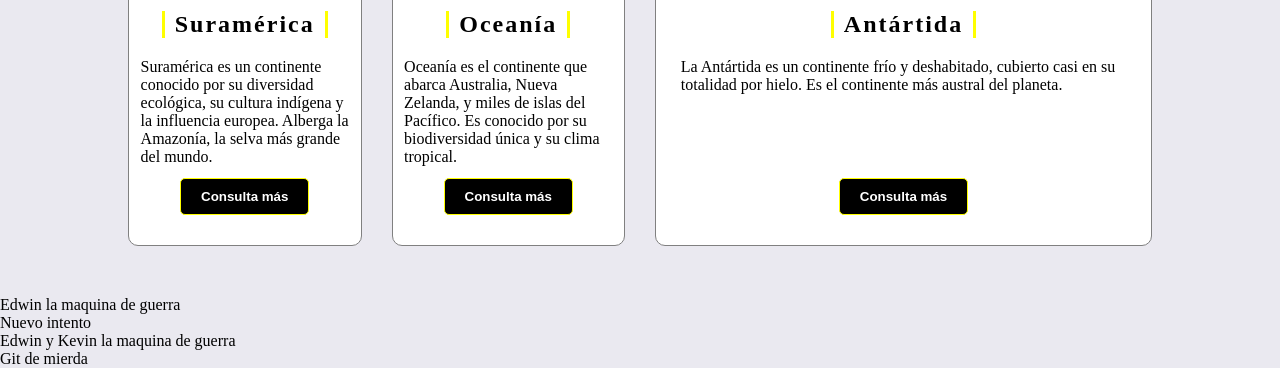
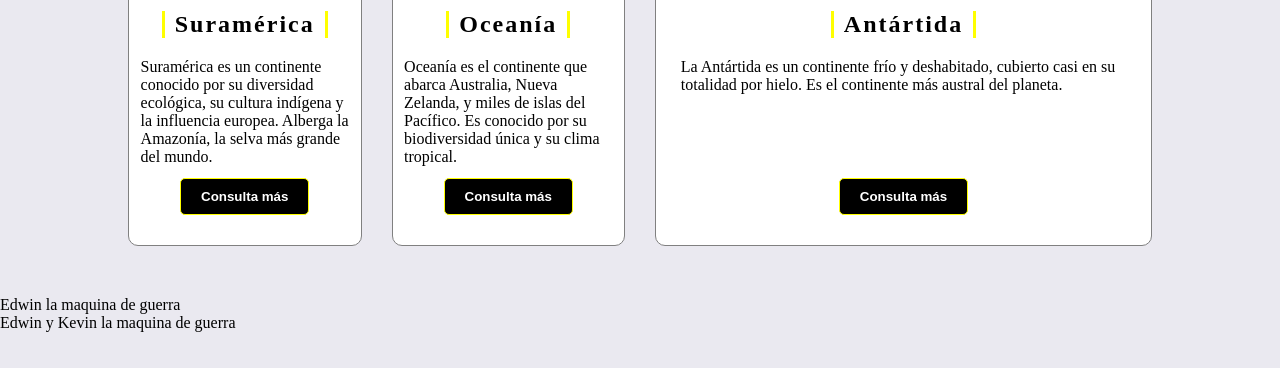
Before and after one commit to Ecabezascuer9/CONTINENTES-, a plain HTML site: page index.html in a window 1280 px wide. Shown: the part 1505-1873 px from the top of the page. After the commit the page ends 1837 px from the top, so only its background shows below. Drawn offline with Linux system fonts and the light colour scheme.

Commit message:
cambio en HTML

```diff
--- a/index.html
+++ b/index.html
@@ -72,16 +72,14 @@
 
 
     <p>Edwin la maquina de guerra</p>
-    <p>Nuevo intento</p>
+
 
     <p>Edwin y Kevin la maquina de guerra</p>
 
 
     <div>
         <!-- Tarea de Edwin -->
-         <p>
-            Git de mierda
-         </p>
+
     </div>
     <script type="module" src="js.js"></script>
 
```
